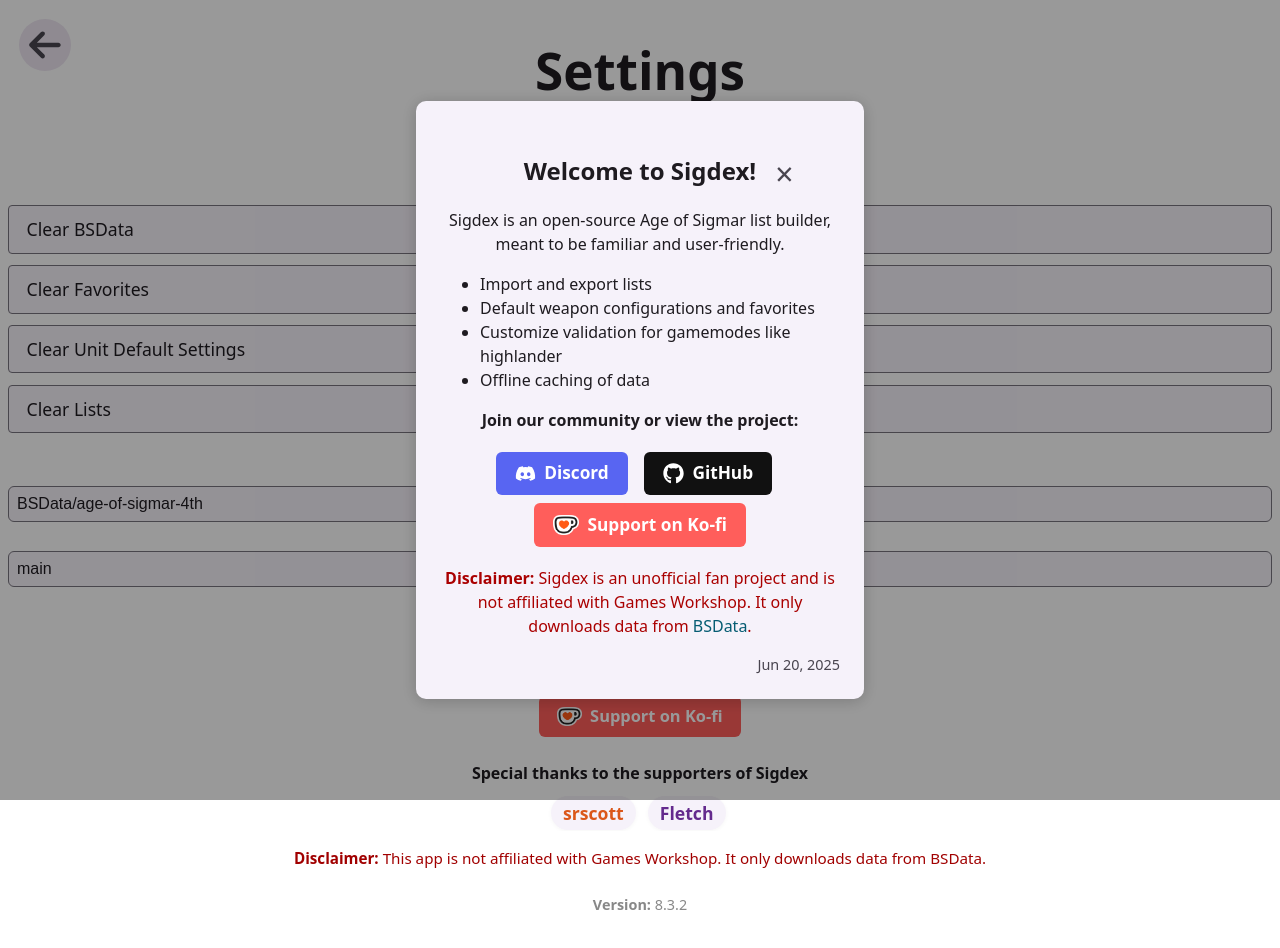
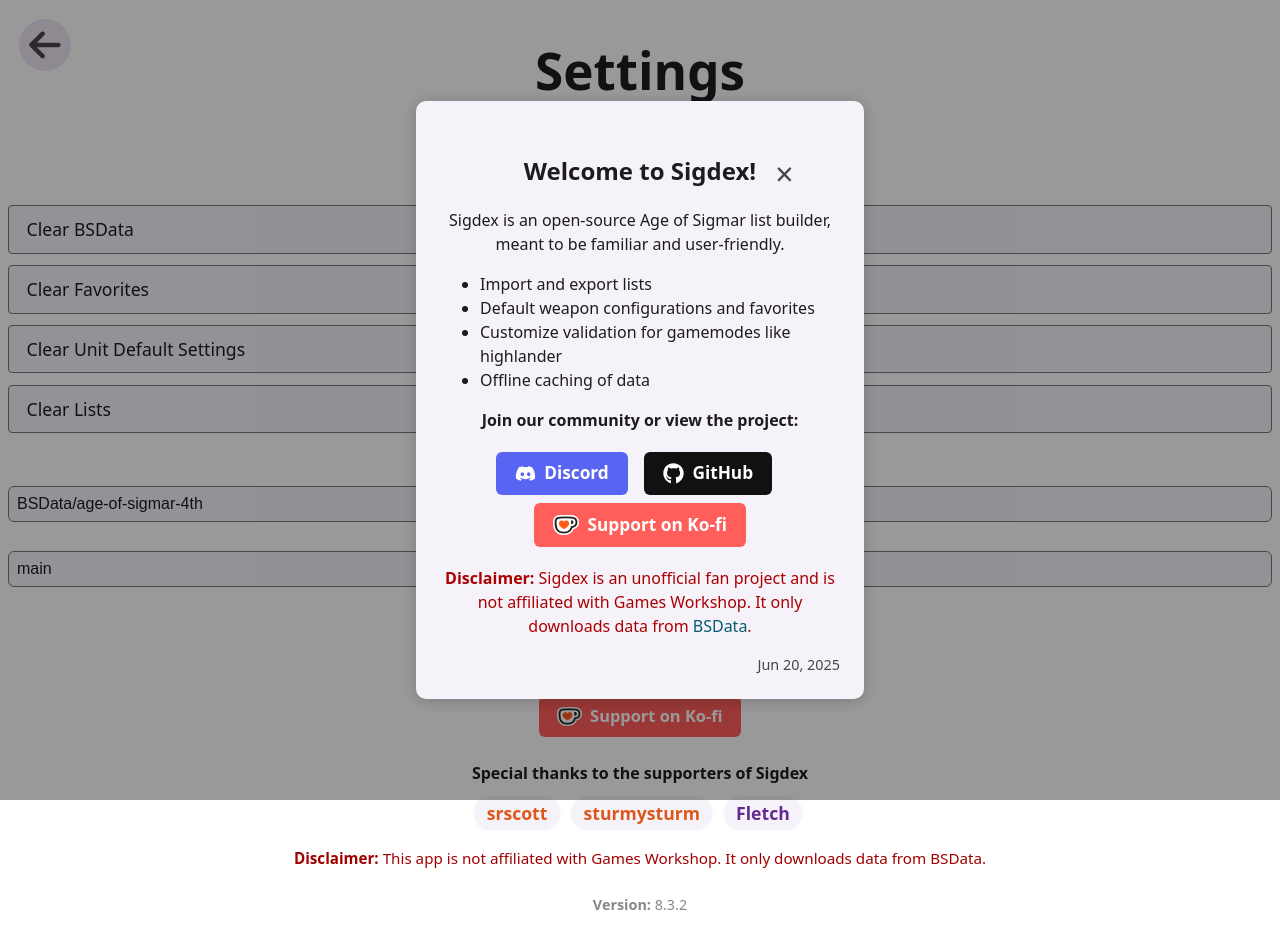
Before and after one commit to Harrison-Miller/Sigdex, a Vue app: page /settings in a window 1280 px wide. Built offline with nearby package versions, Linux system fonts and the light colour scheme.

Commit message:
add sturmysturm to the list of supporters

```diff
--- a/src/modules/home/components/SupporterBanner.vue
+++ b/src/modules/home/components/SupporterBanner.vue
@@ -43,6 +43,7 @@
 const scroll = false;
 const supporters = [
   { name: 'srscott', class: 'text-supporter-level-1' },
+  { name: 'sturmysturm', class: 'text-supporter-level-1' },
   { name: 'Fletch', class: 'text-special-thanks' }
 ];
 </script>
```
